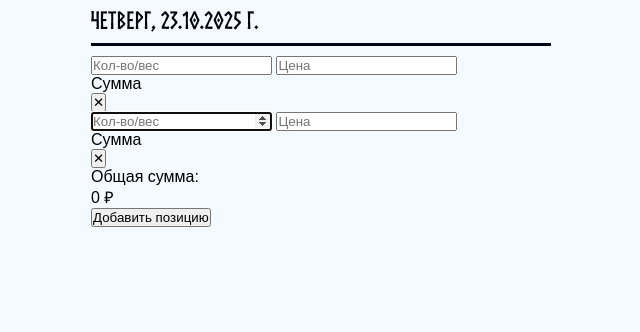
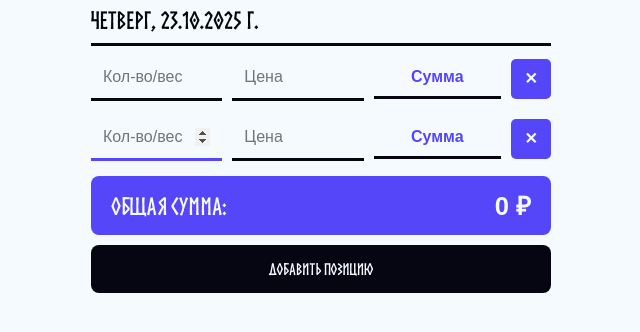
Before and after one commit to Zulu002/invoice, a plain HTML site: page index.html in a window 1280 px wide. Shown: the part 86-418 px from the top of the page, without its empty margins (319-959 px from the left). Drawn offline with Linux system fonts and the light colour scheme.

Commit message:
Fix font

```diff
--- a/style.css
+++ b/style.css
@@ -1,14 +1,9 @@
 @font-face {
     font-family: 'YourFont';
-    src: url('./fonts/Norse-Bold.ttf') format('truetype');
-    font-weight: normal;
-    font-style: normal;
-    font-display: swap;
-}
-
-@viewport {
-    width: device-width;
-    zoom: 1.0;
+    src: url('fonts/Norse-Bold.ttf') format('truetype');
+    -webkit-font-smoothing: antialiased;
+    -moz-osx-font-smoothing: grayscale;
+    text-rendering: optimizeLegibility;
 }
 
 * {
@@ -22,7 +17,6 @@ body {
     background: #F5FAFE;
     min-height: 100vh;
     padding: 20px;
-    -webkit-text-size-adjust: 100%;
 }
 
 .container {
@@ -32,7 +26,7 @@ body {
 }
 
 h1 {
-    font-family: 'YourFont', Arial, sans-serif;
+    font-family: 'YourFont';
     text-align: left;
     color: #5546F9;
     margin-bottom: 5px;
@@ -46,7 +40,7 @@ h1 {
 }
 
 .date {
-    font-family: 'YourFont', Arial, sans-serif;
+    font-family: 'YourFont';
     text-align: left;
     color: #060612;
     font-size: 1.5em;
@@ -54,48 +48,142 @@ h1 {
     font-weight: 500;
 }
 
-/* Остальной ваш CSS остается без изменений... */
 
-/* Добавленные медиа-запросы */
+.item-row {
+    display: flex;
+    gap: 10px;
+    margin-bottom: 15px;
+    align-items: center;
+    transition: opacity 0.3s ease;
+    opacity: 1;
+}
+
+.quantity, .price {
+    flex: 1;
+    min-width: 80px;
+}
+
+.total {
+    flex: 1;
+    min-width: 80px;
+    border-bottom: 3px solid #060612;
+    padding: 10px;
+    text-align: center;
+    font-weight: bold;
+    color: #5546F9;
+}
+
+input {
+    background: #F5FAFE;
+    width: 100%;
+    padding: 12px;
+    border: none;
+    border-bottom: 3px solid #060612;
+    font-size: 16px;
+    transition: border-color 0.3s;
+}
+
+input:focus {
+    outline: none;
+    border-color: #5546F9;
+}
+
+.add-btn {
+    font-family: 'YourFont';
+    font-size: 2em;
+    width: 100%;
+    padding: 15px;
+    background: #060612;
+    color: #F5FAFE;
+    border: none;
+    border-radius: 8px;
+    font-size: 16px;
+    font-weight: bold;
+    cursor: pointer;
+    transition: background 0.3s;
+    margin: 10px 0;
+}
+
+
+.total-section {
+    background: #5546F9;
+    padding: 12px 20px;
+    border-radius: 8px;
+    margin-top: 15px;
+    display: flex;
+    justify-content: space-between;
+    align-items: center;
+}
+
+.total-label {
+    font-family: 'YourFont';
+    font-size: 1.5em;
+    color: #F5FAFE;
+    font-weight: bold;
+}
+
+.total-amount {
+    font-size: 1.6em;
+    font-weight: bold;
+    color: #F5FAFE;
+}
+
+.delete-btn {
+    font-family: 'YourFont';
+    background: #5546F9;
+    color: #F5FAFE;
+    border: none;
+    border-radius: 5px;
+    padding: 10px;
+    cursor: pointer;
+    font-size: 16px;
+    font-weight: bold;
+    width: 40px;
+    height: 40px;
+    display: flex;
+    align-items: center;
+    justify-content: center;
+}
+
+.new-row {
+    opacity: 0;
+    animation: fadeIn 0.3s ease forwards;
+}
+
+@keyframes fadeIn {
+    to {
+        opacity: 1;
+    }
+}
+
+.removing {
+    opacity: 0;
+    transition: opacity 0.3s ease;
+}
+
 @media (max-width: 480px) {
     .container {
-        padding: 10px;
-        max-width: 100%;
-    }
-
-    h1 {
-        font-size: 1.8em;
-    }
-
-    .date {
-        font-size: 1.2em;
+        padding: 15px;
     }
 
     .item-row {
-        gap: 8px;
-        margin-bottom: 12px;
+        flex-wrap: nowrap;
     }
 
     .quantity, .price, .total {
-        min-width: 60px;
+        min-width: 70px;
     }
 
     input {
-        padding: 8px;
+        padding: 10px;
         font-size: 14px;
     }
-}
 
-@media (max-width: 360px) {
-    .container {
-        padding: 5px;
+    .add-btn {
+        padding: 12px;
     }
 
-    h1 {
-        font-size: 1.5em;
-    }
-
-    .date {
-        font-size: 1em;
+    .header-row {
+        display: flex;
     }
 }
```
